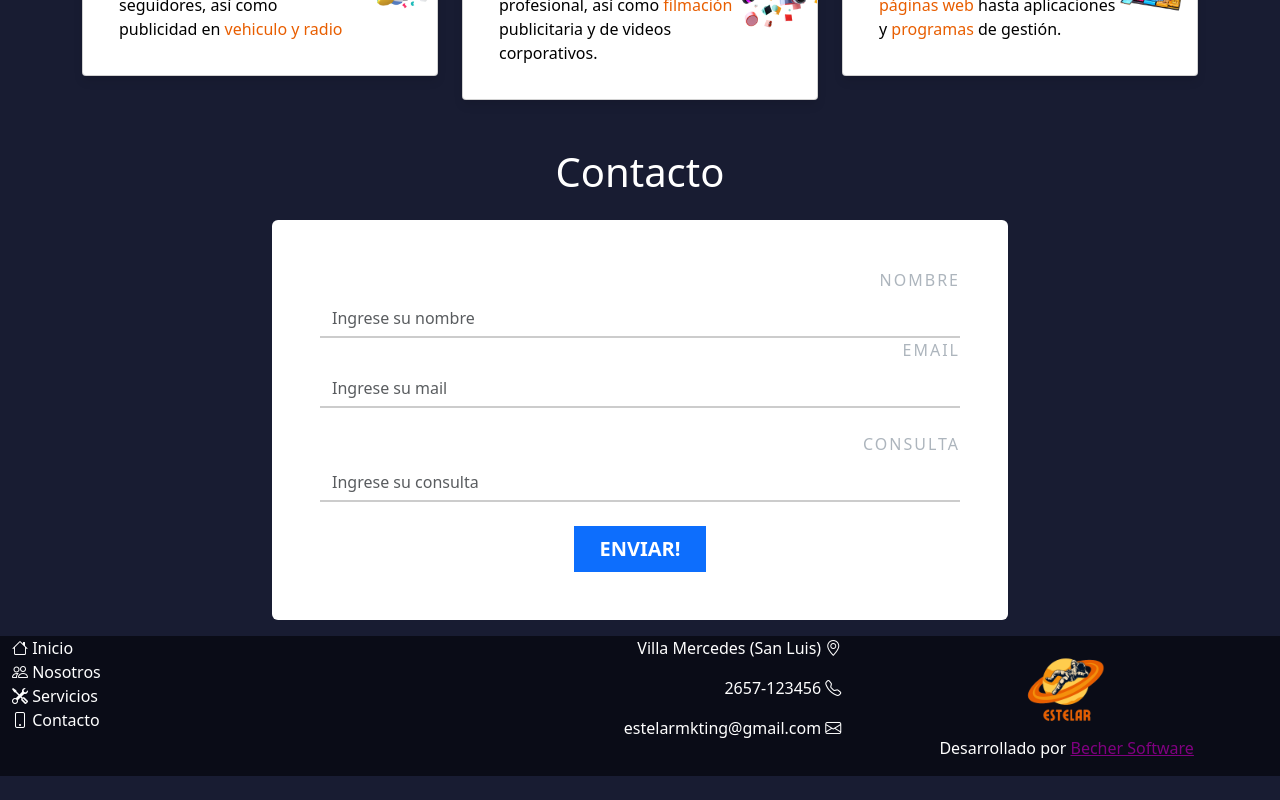
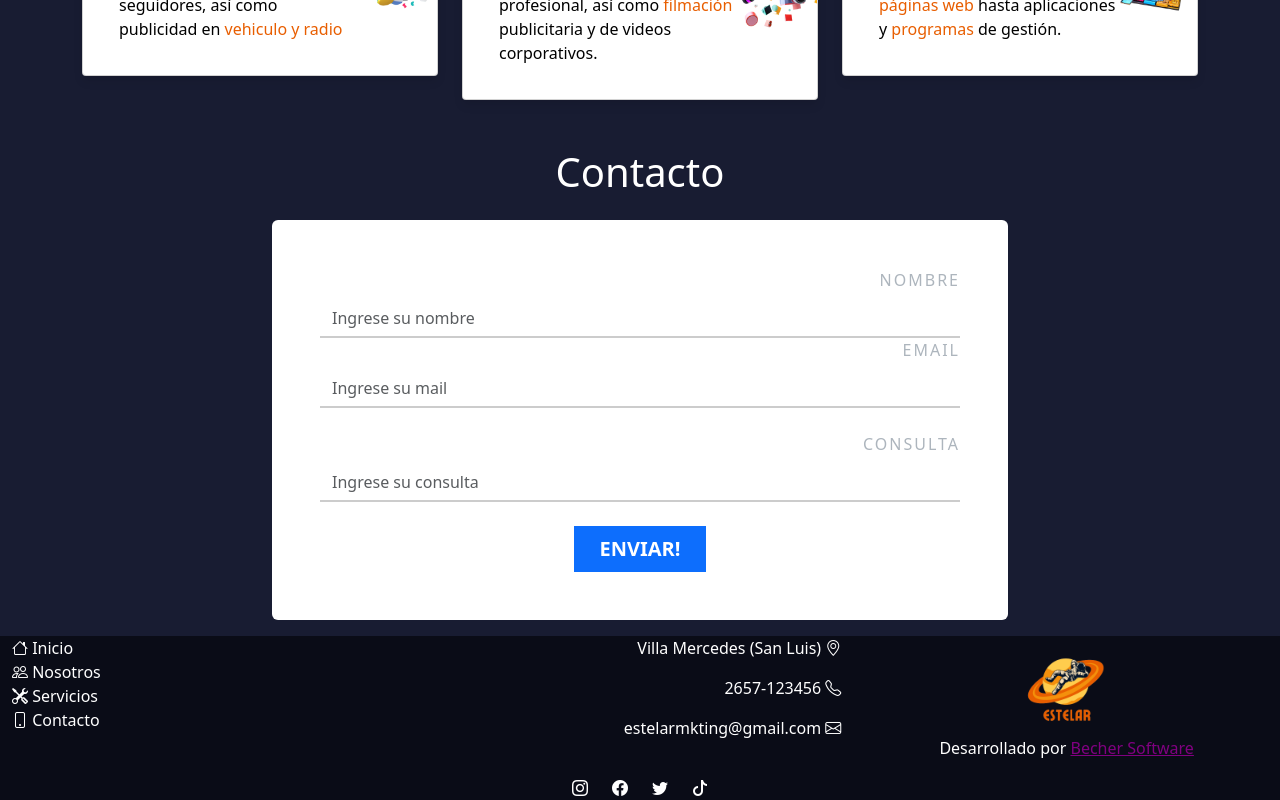
Before and after one commit to ignaciobecher/EstelarVue, a Vue app: page / in a window 1280 px wide. Shown: the part 2460-3260 px from the top of the page. Before the commit the page ends 3236 px from the top, so only its background shows below. Built offline with nearby package versions, Linux system fonts and the light colour scheme.

Commit message:
icons ok

```diff
--- a/src/components/footerPage.vue
+++ b/src/components/footerPage.vue
@@ -45,6 +45,29 @@
                             Software</a></p>
                 </div>
             </div>
+            <div class="row justify-content-center">
+                <div class="col-auto">
+                    <a href="#" class="social-icon">
+                        <i class="bi bi-instagram"></i>
+                    </a>
+                </div>
+                <div class="col-auto">
+                    <a href="#" class="social-icon">
+                        <i class="bi bi-facebook"></i>
+                    </a>
+                </div>
+                <div class="col-auto">
+                    <a href="#" class="social-icon">
+                        <i class="bi bi-twitter"></i>
+                    </a>
+                </div>
+                <div class="col-auto">
+                    <a href="#" class="social-icon">
+                        <i class="bi bi-tiktok"></i>
+                    </a>
+                </div>
+                <!-- Agrega más íconos de redes sociales aquí -->
+            </div>
         </div>
     </footer>
 </template>
```
